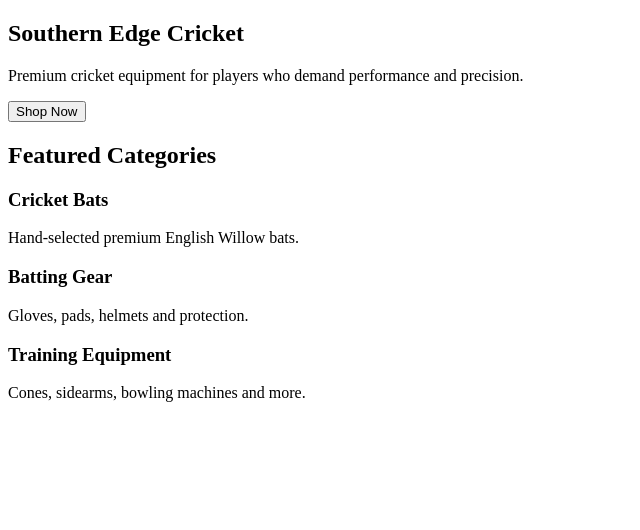
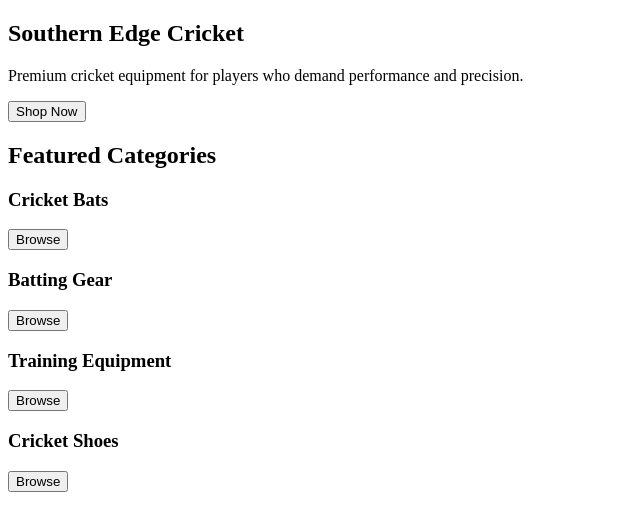
Before and after one commit to kaushikpawar87/southern-edge-store, a React (Vite) app: page / in a window 1280 px wide. Shown: the top 530 px of the page, without its empty margins (0-640 px from the left). Built offline with nearby package versions, Linux system fonts and the light colour scheme.

Commit message:
created CategoryCard component

```diff
--- a/src/App.jsx
+++ b/src/App.jsx
@@ -1,3 +1,6 @@
+import { categories } from "./data/categories";
+import CategoryCard from "./components/CategoryCard";
+
 function App() {
   return (
     <main>
@@ -10,20 +13,11 @@ function App() {
       <section>
         <h2>Featured Categories</h2>
 
-        <div>
-          <h3>Cricket Bats</h3>
-          <p>Hand-selected premium English Willow bats.</p>
-        </div>
-
-        <div>
-          <h3>Batting Gear</h3>
-          <p>Gloves, pads, helmets and protection.</p>
-        </div>
-
-        <div>
-          <h3>Training Equipment</h3>
-          <p>Cones, sidearms, bowling machines and more.</p>
-        </div>
+       {categories.map((category) => (
+        <CategoryCard
+        key={category.id}name={category.name}
+        />
+       ))}
       </section>
 
     </main>
--- /dev/null
+++ b/src/components/CategoryCard.jsx
@@ -0,0 +1,10 @@
+function CategoryCard({name}) {
+    return (
+        <div>
+            <h3>{name}</h3>
+            <button>Browse</button>
+        </div>
+    );
+}
+
+export default CategoryCard;
```
